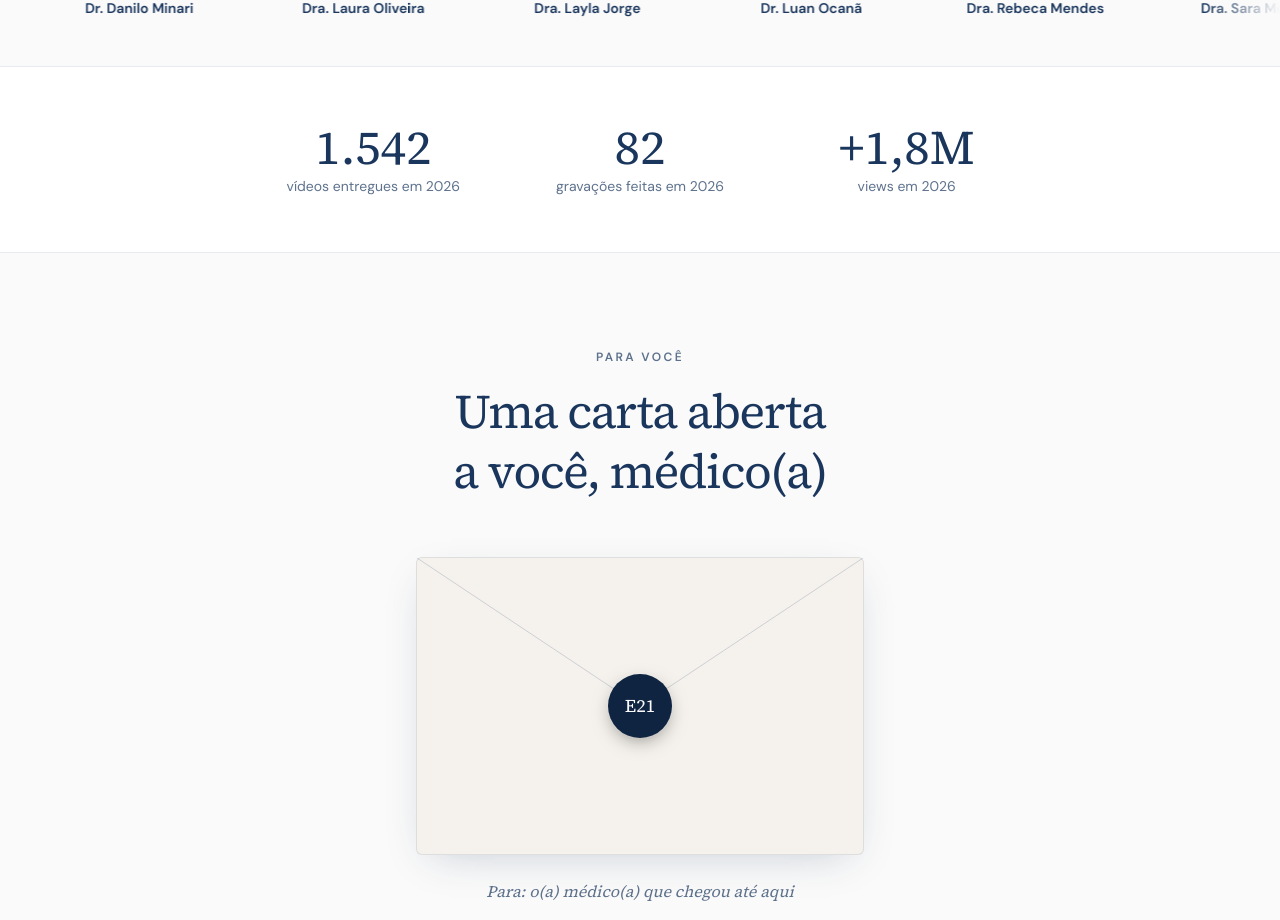
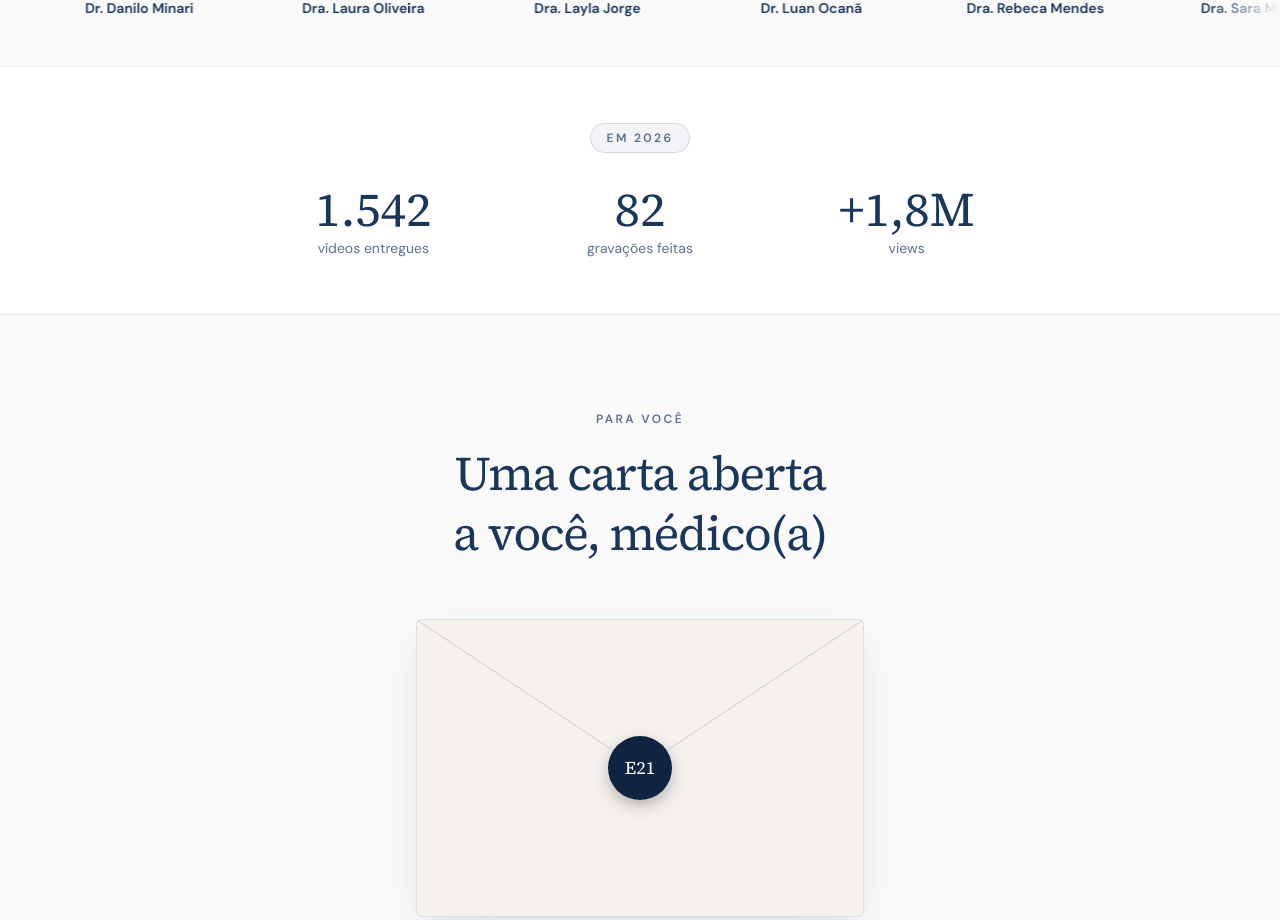
Before and after one commit to edu4rdov-e21/e21med, a Next.js app: page / in a window 1280 px wide. Shown: the part 1000-1920 px from the top of the page. Built offline with nearby package versions, Linux system fonts and the light colour scheme.

Commit message:
tweak: "Em 2026" vira tag acima dos numeros do StatsBar
- STATS.tag renderizada como pill centrada acima do grid (v1: pill
  navy/5 uppercase; v2: eyebrow mono terracotta)
- Labels enxutos: "videos entregues", "gravacoes feitas", "views"

Co-Authored-By: Claude Fable 5 <noreply@anthropic.com>

```diff
--- a/src/components/StatsBar.tsx
+++ b/src/components/StatsBar.tsx
@@ -5,6 +5,11 @@ export default function StatsBar() {
   return (
     <section className="bg-white border-y border-navy/10 py-10 sm:py-14">
       <div className="max-w-7xl mx-auto px-6 sm:px-10 lg:px-16">
+        <p className="flex justify-center mb-8">
+          <span className="inline-flex items-center rounded-full border border-navy/15 bg-navy/5 px-4 py-1.5 text-xs font-semibold uppercase tracking-[0.2em] text-navy/70">
+            {STATS.tag}
+          </span>
+        </p>
         <div className="grid grid-cols-3 gap-4 sm:gap-8 max-w-3xl mx-auto">
           {STATS.items.map((s) => (
             <StatItem
--- a/src/components/v2/StatsBarV2.tsx
+++ b/src/components/v2/StatsBarV2.tsx
@@ -5,6 +5,9 @@ export default function StatsBarV2() {
   return (
     <section className="bg-aged-paper py-12 sm:py-16">
       <div className="max-w-[1280px] mx-auto px-6 sm:px-10">
+        <p className="font-v2-mono text-[11px] uppercase tracking-wide text-terracotta-seal text-center mb-8">
+          {STATS.tag}
+        </p>
         <div className="grid grid-cols-3 max-w-3xl mx-auto divide-x divide-warm-taupe">
           {STATS.items.map((s) => (
             <StatItemV2
--- a/src/lib/constants.ts
+++ b/src/lib/constants.ts
@@ -59,10 +59,11 @@ export const NAV_V3 = {
 } as const;
 
 export const STATS = {
+  tag: "Em 2026",
   items: [
-    { value: 1542, prefix: "", suffix: "", label: "vídeos entregues em 2026" },
-    { value: 82, prefix: "", suffix: "", label: "gravações feitas em 2026" },
-    { value: 1800000, prefix: "+", suffix: "", label: "views em 2026" },
+    { value: 1542, prefix: "", suffix: "", label: "vídeos entregues" },
+    { value: 82, prefix: "", suffix: "", label: "gravações feitas" },
+    { value: 1800000, prefix: "+", suffix: "", label: "views" },
   ],
 } as const;
 
```
